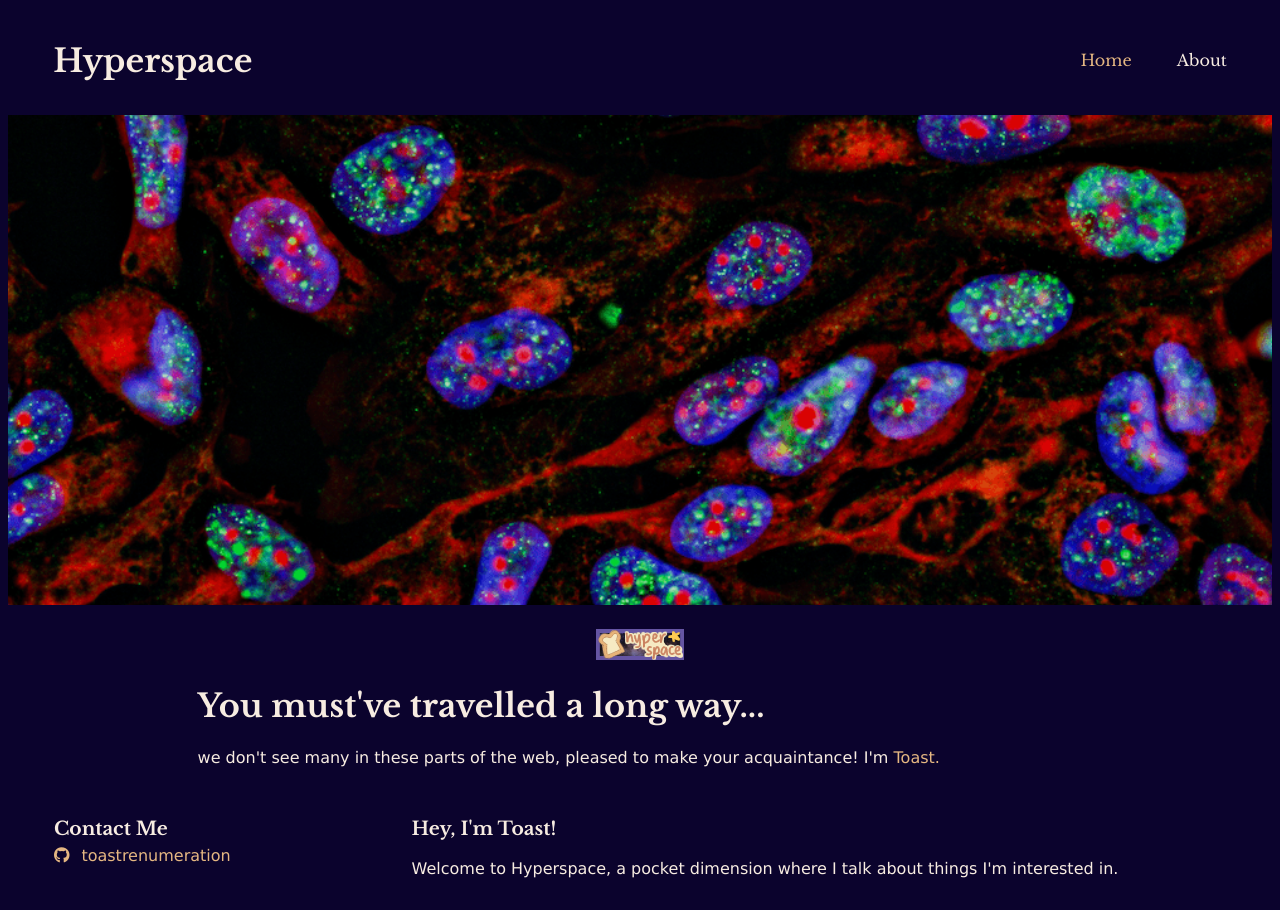
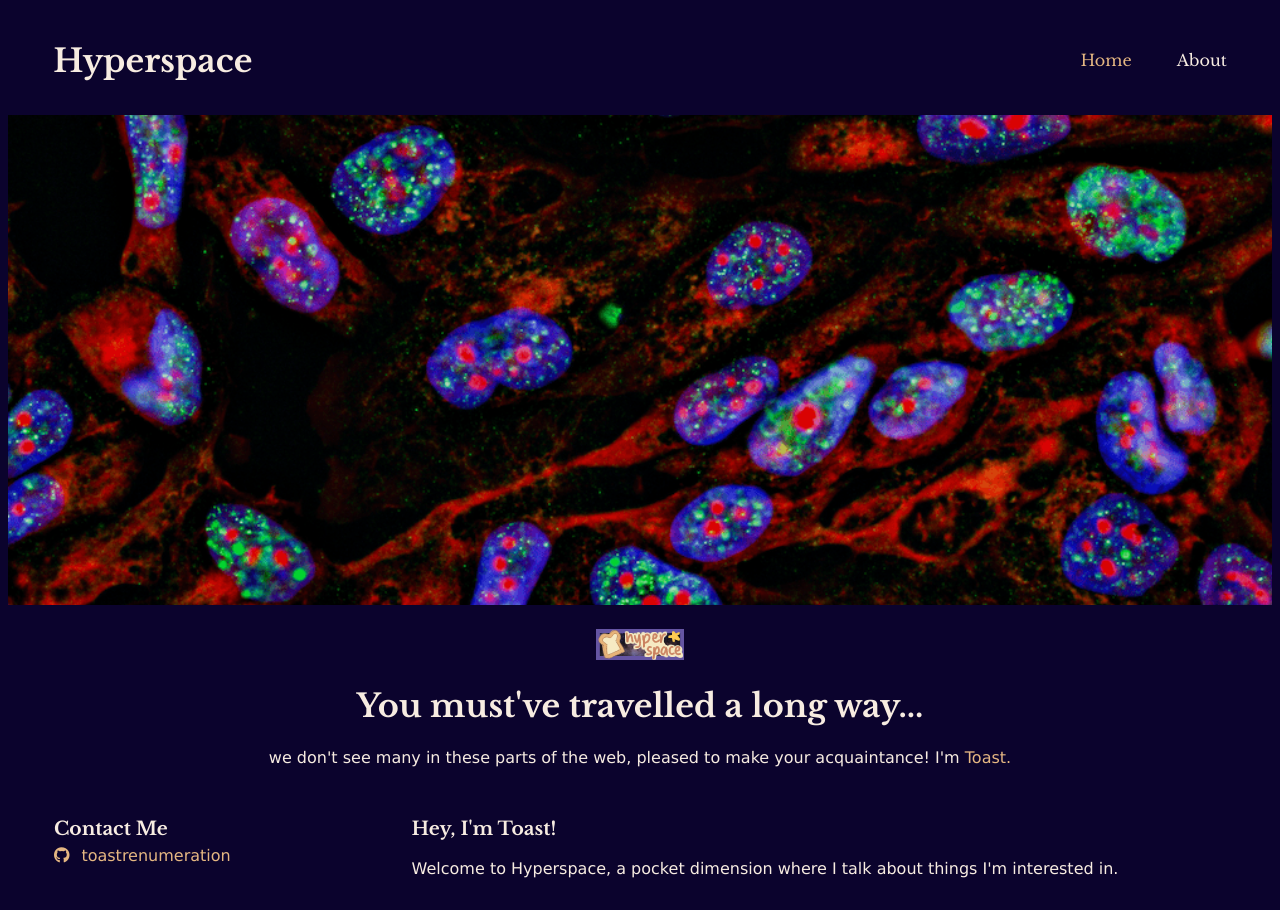
Before and after one commit to toastrenumeration/toastrenumeration.github.io, a Jekyll site: the page built from index.html, in a window 1280 px wide. Built offline with Jekyll 4.4.1, drawn with Linux system fonts in a browser that asks for light colours; nearby versions of some CDN libraries.

Commit message:
Centre-aligning introduction text

```diff
--- a/index.html
+++ b/index.html
@@ -26,8 +26,8 @@ title: Home
 </div>
 
 <div class="text">
-    <h1>You must've travelled a long way...</h1>
-    <p>we don't see many in these parts of the web, pleased to make your acquaintance! I'm
+    <h1 style="text-align: center;">You must've travelled a long way...</h1>
+    <p style="text-align: center;">we don't see many in these parts of the web, pleased to make your acquaintance! I'm
         <a class="link" href="https://www.shutterstock.com/image-photo/closeup-businessman-shaking-hand-his-260nw-762116812.jpg">Toast.</a>
     </p>
 </div>
```
